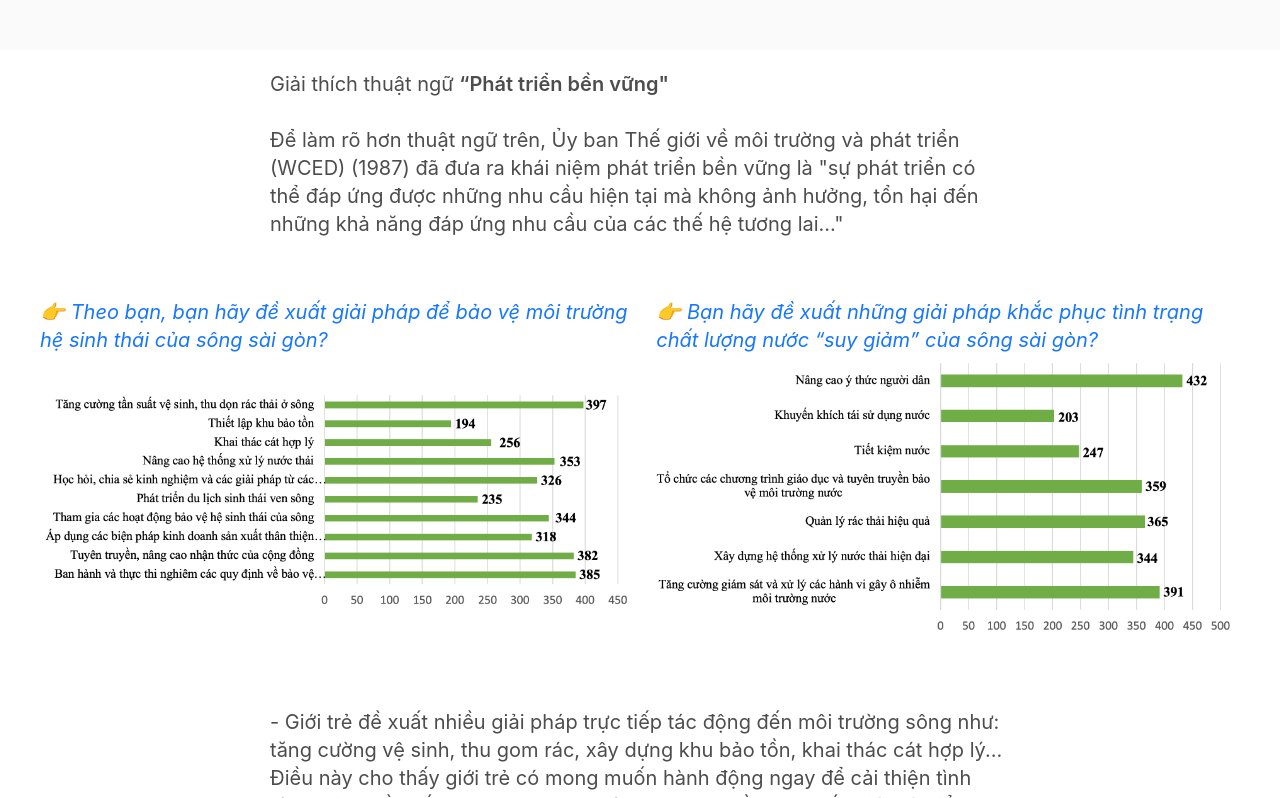
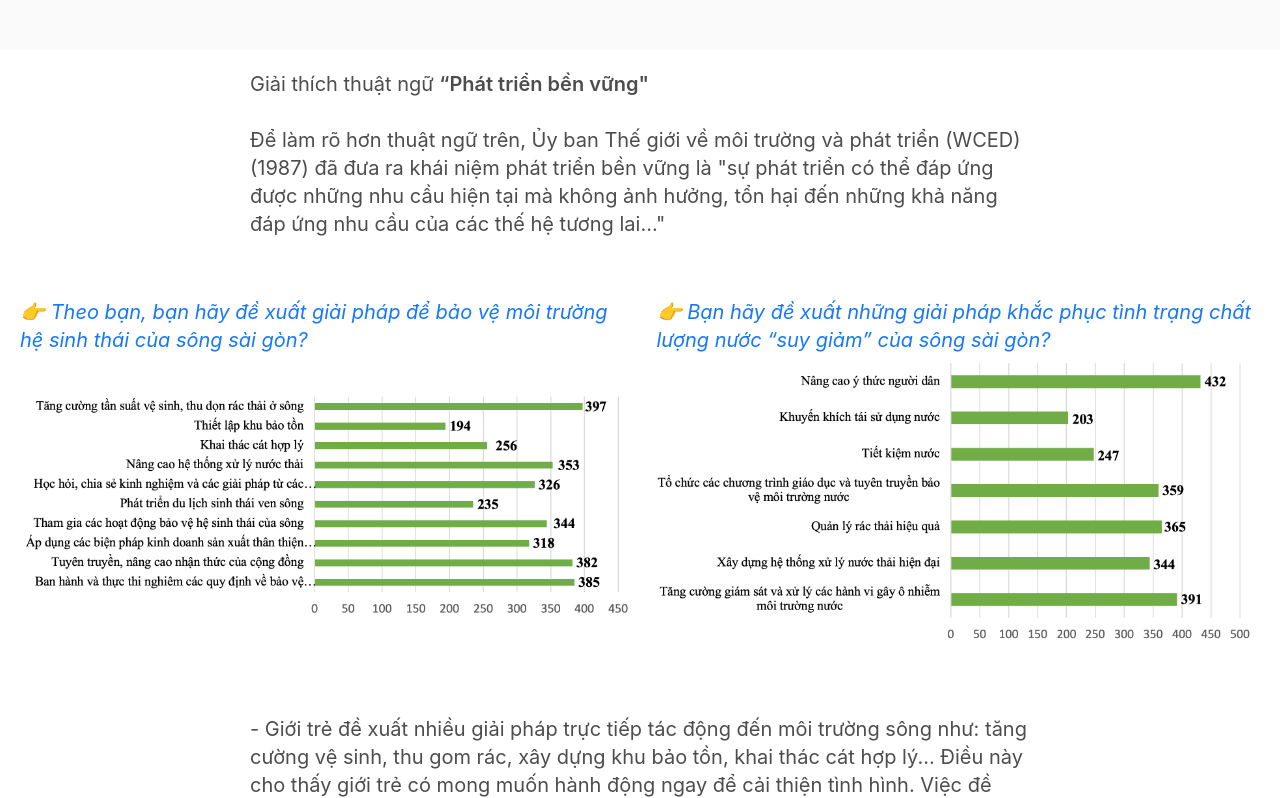
Before and after one commit to soyoongdev/saigon-cubin, a React (Vite) app: page / in a window 1280 px wide. Shown: the part 3990-4788 px from the top of the page. Built offline with nearby package versions, Linux system fonts and the light colour scheme.

Commit message:
Update App.tsx

```diff
--- a/src/App.tsx
+++ b/src/App.tsx
@@ -134,12 +134,12 @@ function App() {
           </Section>
           <Flex
             vertical
-            className="w-full bg-white"
+            className="w-full bg-white py-5"
             justify="center"
             align="center"
           >
-            <Flex className="lg:p-5 p-2 mx-[250px]" vertical gap={60}>
-              <Typography.Text className="text-xl text-foreground">
+            <Flex className="" vertical gap={60}>
+              <Typography.Text className="text-xl text-foreground lg:mx-[200px] xl:mx-[250px] mx-5">
                 Giải thích thuật ngữ <strong>“Phát triển bền vững"</strong>{" "}
                 <br /> <br /> Để làm rõ hơn thuật ngữ trên, Ủy ban Thế giới về
                 môi trường và phát triển (WCED) (1987) đã đưa ra khái niệm phát
@@ -147,25 +147,23 @@ function App() {
                 cầu hiện tại mà không ảnh hưởng, tổn hại đến những khả năng đáp
                 ứng nhu cầu của các thế hệ tương lai..."
               </Typography.Text>
-              <Flex className="h-[350px]">
-                <Flex gap={20} className="absolute left-10 z-10 right-10">
+              <Flex gap={20} className="mx-5 flex-col lg:flex-row">
                 <Flex vertical>
                   <Typography.Text className="text-xl italic text-blue">
-                      👉 Theo bạn, bạn hãy đề xuất giải pháp để bảo vệ môi
-                      trường hệ sinh thái của sông sài gòn?
+                    👉 Theo bạn, bạn hãy đề xuất giải pháp để bảo vệ môi trường
+                    hệ sinh thái của sông sài gòn?
                   </Typography.Text>
                   <img src={wes1} className="h-full w-full object-contain" />
                 </Flex>
                 <Flex vertical>
                   <Typography.Text className="text-xl italic text-blue">
-                      👉 Bạn hãy đề xuất những giải pháp khắc phục tình trạng
-                      chất lượng nước “suy giảm” của sông sài gòn?
+                    👉 Bạn hãy đề xuất những giải pháp khắc phục tình trạng chất
+                    lượng nước “suy giảm” của sông sài gòn?
                   </Typography.Text>
                   <img src={wes2} className="h-full w-full object-contain" />
                 </Flex>
               </Flex>
-              </Flex>
-              <Typography.Text className="text-xl text-foreground">
+              <Typography.Text className="text-xl text-foreground lg:mx-[200px] xl:mx-[250px] mx-5">
                 - Giới trẻ đề xuất nhiều giải pháp trực tiếp tác động đến môi
                 trường sông như: tăng cường vệ sinh, thu gom rác, xây dựng khu
                 bảo tồn, khai thác cát hợp lý... Điều này cho thấy giới trẻ có
```
Lines whose indentation alone changed are shown as unchanged.
